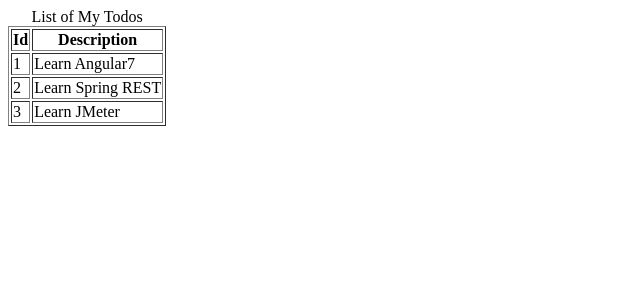
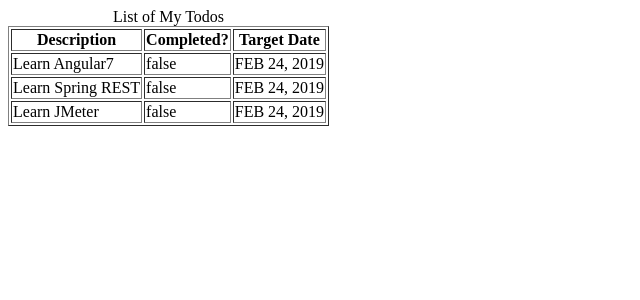
Before and after one commit to archana-vish/Angular7, an Angular app: page /todos in a window 1280 px wide. Shown: the top 300 px of the page, without its empty margins (0-640 px from the left). Built offline with nearby package versions, Linux system fonts and the light colour scheme.

Commit message:
Added pipes and model

```diff
--- a/src/app/list-todos/list-todos.component.html
+++ b/src/app/list-todos/list-todos.component.html
@@ -2,14 +2,16 @@
   <caption>List of My Todos</caption>
   <thead>
     <tr>
-      <th>Id</th>
       <th>Description</th>
+      <th>Completed?</th>
+      <th>Target Date</th>
     </tr>
   </thead>
   <tbody>
       <tr *ngFor="let todo of todos">
-        <td>{{todo.id}}</td>
         <td>{{todo.description}}</td>
+        <td>{{todo.done}}</td>
+        <td>{{todo.targetDate | date | uppercase }}</td>
       </tr>
   </tbody>
 </table>
--- a/src/app/list-todos/list-todos.component.ts
+++ b/src/app/list-todos/list-todos.component.ts
@@ -1,4 +1,11 @@
 import { Component, OnInit } from '@angular/core';
+
+
+export class Todo {
+  constructor(public id: number, public description:string, public done: boolean, public targetDate:Date) {
+
+  }
+}
 
 @Component({
   selector: 'app-list-todos',
@@ -8,9 +15,9 @@ import { Component, OnInit } from '@angular/core';
 export class ListTodosComponent implements OnInit {
 
   todos = [
-    {id:1, description: 'Learn Angular7'},
-    {id:2, description: 'Learn Spring REST'},
-    {id:3, description: 'Learn JMeter'}
+    new Todo(1, 'Learn Angular7', false, new Date()),
+    new Todo(2, 'Learn Spring REST', false, new Date()),
+    new Todo(3, 'Learn JMeter', false, new Date())
   ]
   todo = {
     id:1,
```
